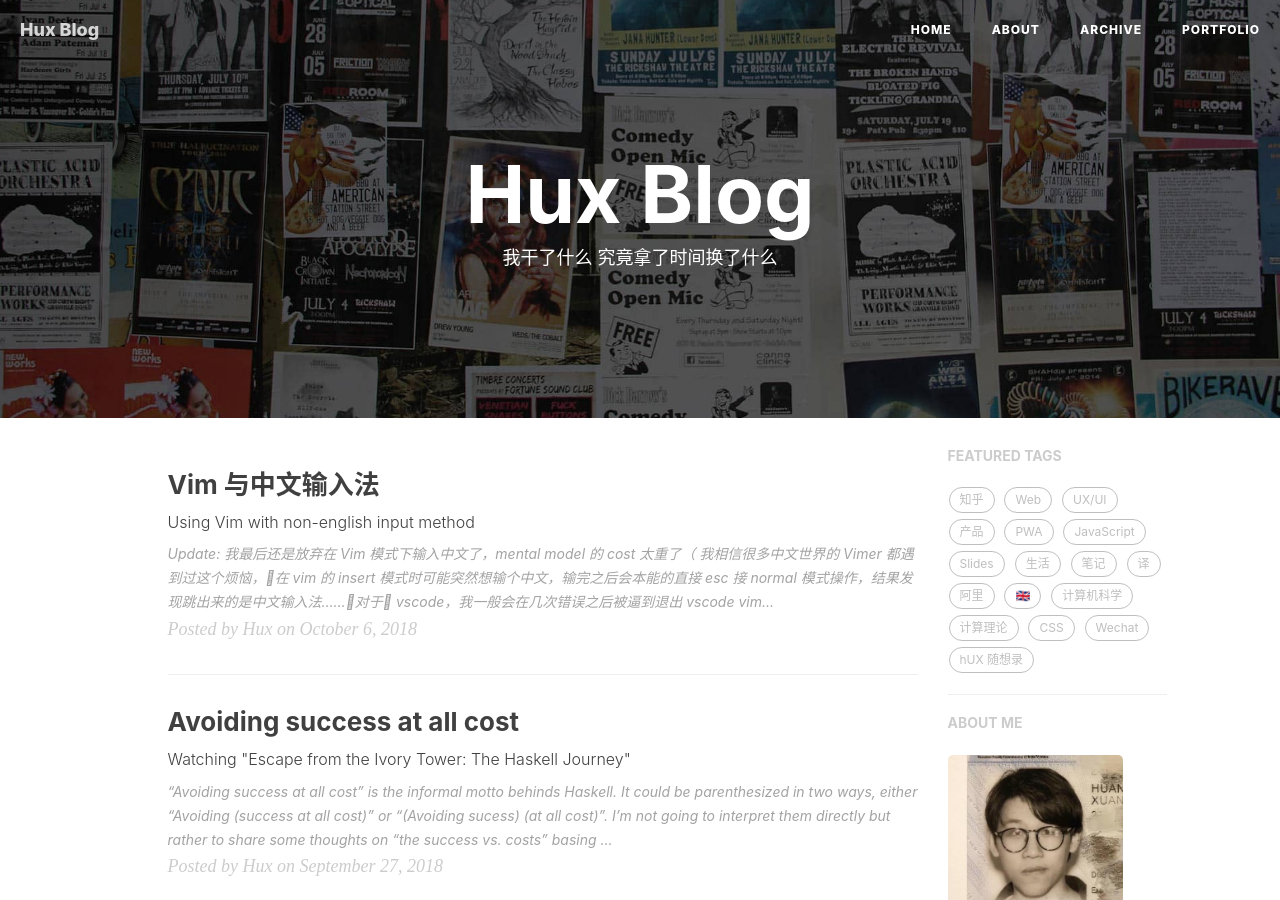
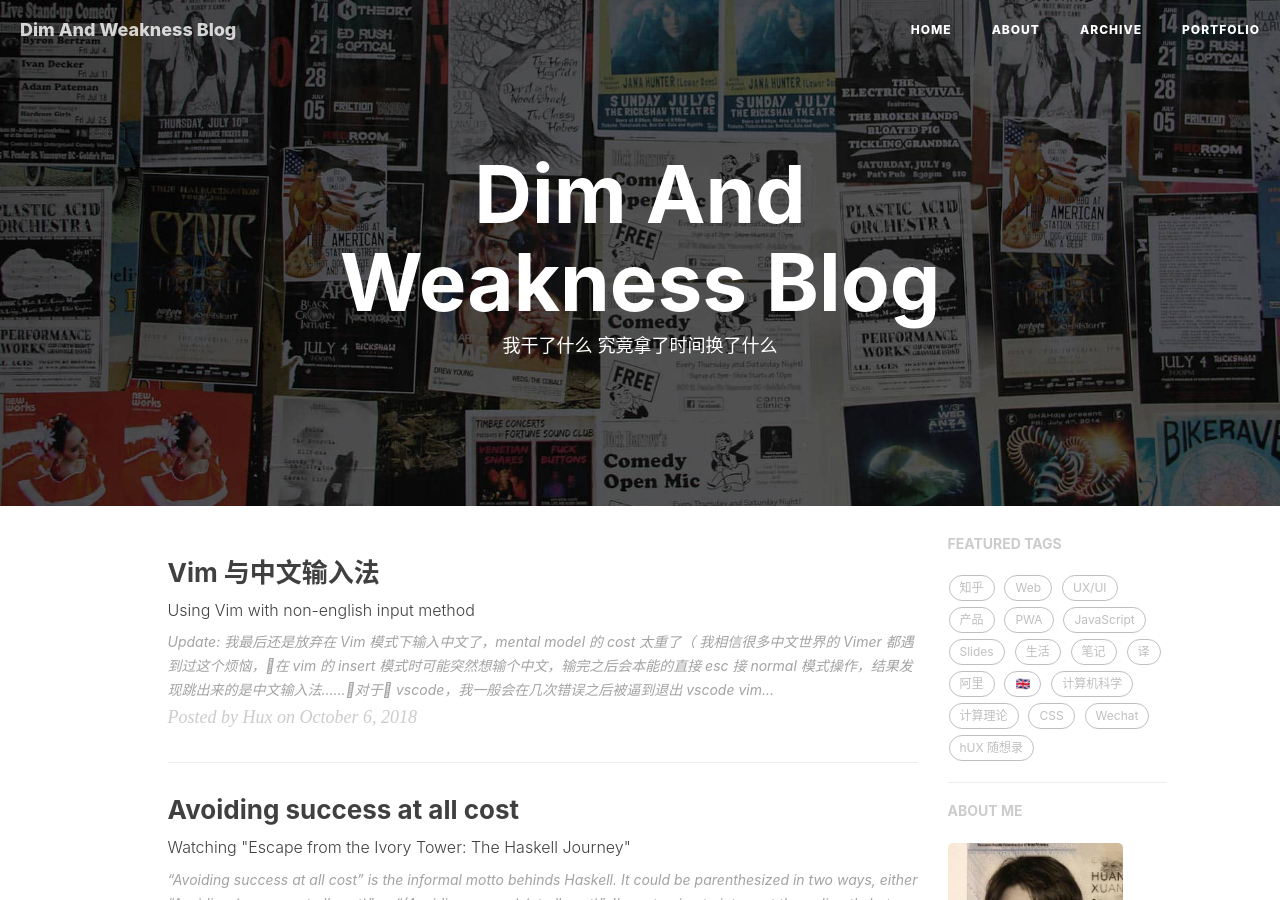
Before and after one commit to quentinschuman/quentinschuman.github.io, a Jekyll site: the page built from index.html, in a window 1280 px wide and 900 px high. Built offline with Jekyll 4.4.1, drawn with Linux system fonts in a browser that asks for light colours; nearby versions of some CDN libraries; the list of posts is cut into pages by our own code; comment, search, counter and statistics services are not loaded; some of the changed text lies outside the part shown.

Commit message:
[MOD]modified _config.yml

```diff
--- a/_config.yml
+++ b/_config.yml
@@ -1,8 +1,8 @@
 # Site settings
-title: Hux Blog
-SEOTitle: 黄玄的博客 | Hux Blog
+title: Dim And Weakness Blog
+SEOTitle: 黯然情殇的博客 | Dim And Weakness Blog
 header-img: img/home-bg.jpg
-email: huxpro@gmail.com
+email: t123@test.com
 description: "关于程序与设计、黑客与画家 | 黄玄，Web & Mobile Lover，Software Engineer，UX Designer | 这里是 @Hux黄玄 的个人博客，与你一起发现更大的世界。"
 keyword: "黄玄, Hux黄玄, Hux, 鬼栈, huxpro, @huxpro, 黄玄的博客, Hux Blog, 博客, 个人网站, 互联网, Web, JavaScript, 前端, 设计"
 url: "https://huangxuan.me"              # your host, for absolute URL
```
